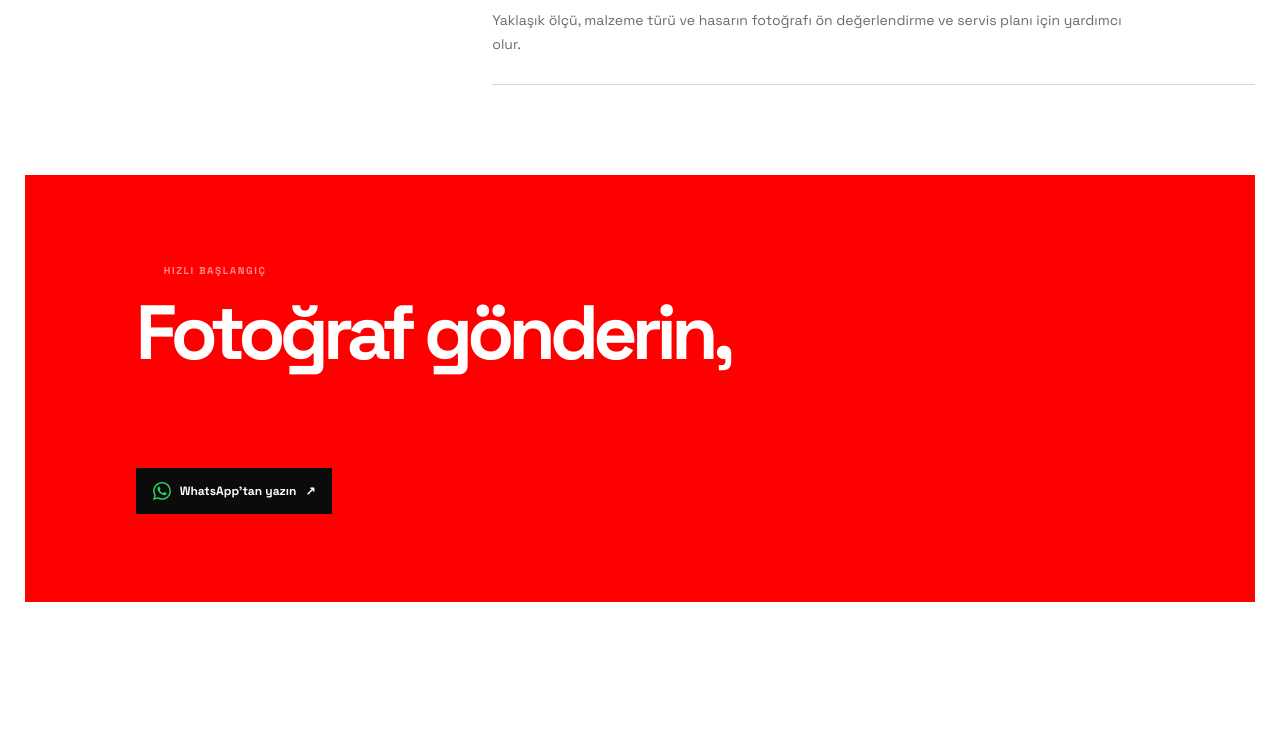
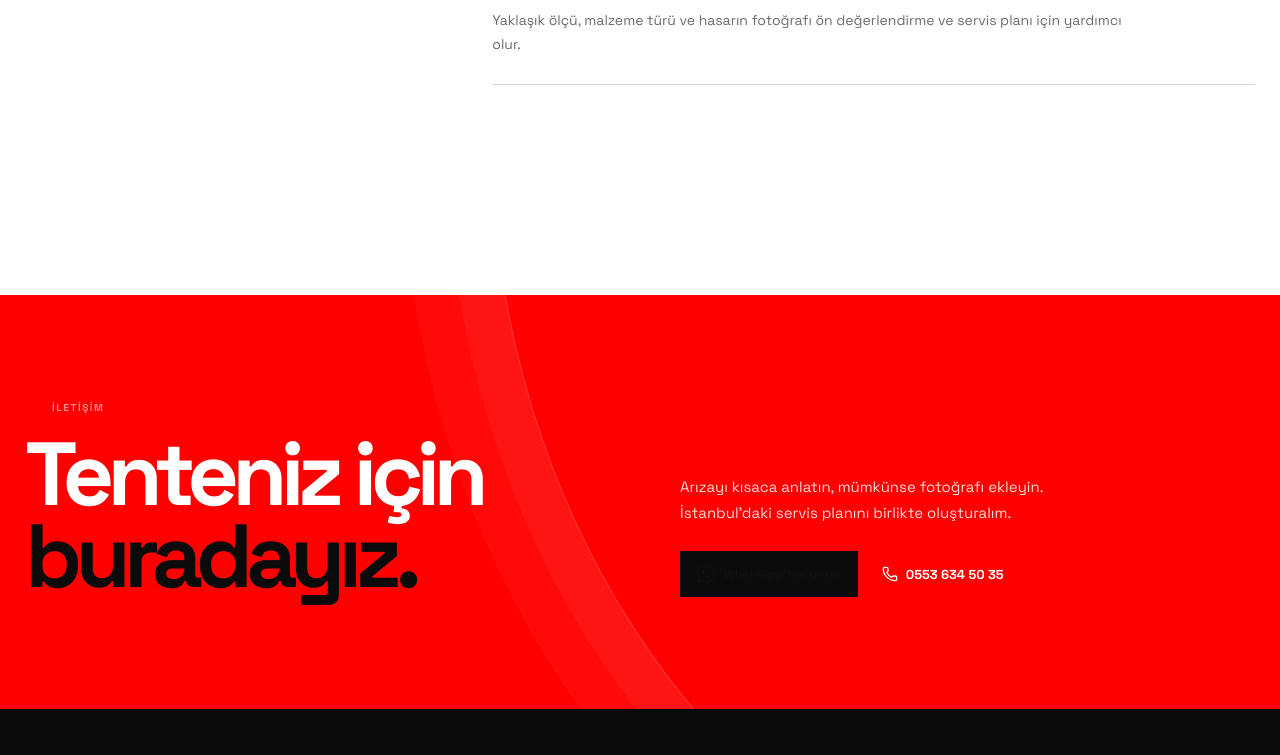
Before and after one commit to FlyingGrasss/tentetamiri, a Next.js app: page /hizmetler/branda-tamiri in a window 1280 px wide. Shown: the part 2028-2783 px from the top of the page. Before the commit the page ends 2750 px from the top, so only its background shows below. Built offline with nearby package versions, Linux system fonts and the light colour scheme; grey boxes are pictures that could not be loaded.

Commit message:
Polish heading spacing WhatsApp actions and shared footer

```diff
--- a/app/globals.css
+++ b/app/globals.css
@@ -345,6 +345,7 @@ a:focus-visible {
 .hero h1 {
   max-width: 570px;
   font-size: clamp(55px, 7.4vw, 112px);
+  line-height: 0.96;
 }
 
 .hero-wordmark {
@@ -395,6 +396,27 @@ a:focus-visible {
 .red-button:hover {
   background: var(--red-dark);
   transform: translateY(-2px);
+}
+
+.whatsapp-button {
+  border-color: #25d366;
+  background: #25d366;
+  color: #101010;
+}
+
+.whatsapp-button .whatsapp-icon {
+  color: #101010;
+}
+
+.whatsapp-button:hover {
+  border-color: #fff;
+  background: #fff;
+  color: #25d366;
+  transform: translateY(-2px);
+}
+
+.whatsapp-button:hover .whatsapp-icon {
+  color: #25d366;
 }
 
 .hero-link,
@@ -735,6 +757,7 @@ a:focus-visible {
   color: #fff;
   max-width: 390px;
   font-size: clamp(60px, 8vw, 104px);
+  line-height: 0.96;
 }
 
 .systems-intro > p:not(.section-label) {
--- a/app/hizmetler/[slug]/page.tsx
+++ b/app/hizmetler/[slug]/page.tsx
@@ -3,7 +3,7 @@ import Image from "next/image";
 import Link from "next/link";
 import { notFound } from "next/navigation";
 import SiteHeader from "@/components/SiteHeader";
-import WhatsAppIcon from "@/components/WhatsAppIcon";
+import SiteFooter from "@/components/SiteFooter";
 import { getSeoService, seoServices, servicePath } from "@/lib/seo-content";
 
 const siteUrl = "https://www.tentetamiri.com.tr";
@@ -86,10 +86,10 @@ export default async function ServiceDetailPage({ params }: Props) {
               <div><p className="section-label"><span>03</span> Sık sorulanlar</p><h2 id="faq-title">Sorularınız<br /><em>cevaplansın.</em></h2></div>
               <div className="seo-detail-faq-list">{service.faqs.map((faq) => <div key={faq.question}><h3>{faq.question}</h3><p>{faq.answer}</p></div>)}</div>
             </section>
-            <section className="seo-detail-cta"><p className="section-label section-label-light"><span>04</span> Hızlı başlangıç</p><h2>Fotoğraf gönderin,<br /><em>servisi netleştirelim.</em></h2><a className="red-button" href={`https://wa.me/905536345035?text=${encodeURIComponent(`${service.title} için fotoğraf gönderip fiyat almak istiyorum.`)}`} target="_blank" rel="noreferrer"><WhatsAppIcon size={18} className="whatsapp-icon" /> WhatsApp&apos;tan yazın <span aria-hidden="true">↗</span></a></section>
           </article>
         </div>
       </main>
+      <SiteFooter />
     </>
   );
 }
--- a/app/hizmetler/page.tsx
+++ b/app/hizmetler/page.tsx
@@ -2,7 +2,7 @@ import type { Metadata } from "next";
 import Image from "next/image";
 import Link from "next/link";
 import SiteHeader from "@/components/SiteHeader";
-import WhatsAppIcon from "@/components/WhatsAppIcon";
+import SiteFooter from "@/components/SiteFooter";
 import { servicePath, seoServices } from "@/lib/seo-content";
 
 const siteUrl = "https://www.tentetamiri.com.tr";
@@ -79,13 +79,8 @@ export default function ServicesPage() {
             </div>
           </div>
         </section>
-        <section className="seo-page-cta">
-          <div className="container seo-page-cta-inner">
-            <div><p className="section-label section-label-light"><span>03</span> Hızlı başlangıç</p><h2>Fotoğrafı gönderin,<br /><em>önce sorunu anlayalım.</em></h2></div>
-            <a className="red-button" href="https://wa.me/905536345035?text=Merhaba%2C%20hangi%20tente%20servisine%20ihtiyac%C4%B1m%20oldu%C4%9Funu%20payla%C5%9Fmak%20istiyorum." target="_blank" rel="noreferrer"><WhatsAppIcon size={18} className="whatsapp-icon" /> WhatsApp&apos;tan yazın <span aria-hidden="true">↗</span></a>
-          </div>
-        </section>
       </main>
+      <SiteFooter />
     </>
   );
 }
--- a/app/page.tsx
+++ b/app/page.tsx
@@ -1,20 +1,18 @@
 "use client";
 
 import Image from "next/image";
-import Link from "next/link";
 import {
   ArrowDownRight,
   ArrowUpRight,
   Check,
   ChevronDown,
-  Phone,
 } from "lucide-react";
 import SiteHeader from "@/components/SiteHeader";
+import SiteFooter from "@/components/SiteFooter";
 import WhatsAppIcon from "@/components/WhatsAppIcon";
 import { useState } from "react";
 
 const SITE_ROOT = "https://www.tentetamiri.com.tr";
-const PHONE = "+905536345035";
 const PHONE_LABEL = "0553 634 50 35";
 const whatsappHref = (message: string) => `https://wa.me/905536345035?text=${encodeURIComponent(message)}`;
 
@@ -110,21 +108,6 @@ const questions = [
   },
 ];
 
-function SiteLogo({ dark = false }: { dark?: boolean }) {
-  return (
-    <Link className={dark ? "site-logo site-logo-dark" : "site-logo"} href="/" aria-label="Tente Tamiri İstanbul">
-      <Image
-        src={SITE_ROOT + "/image/logo.png"}
-        alt="Tente Tamiri logo"
-        width={278}
-        height={130}
-        unoptimized
-        priority
-      />
-    </Link>
-  );
-}
-
 function Hero() {
   const item = showcaseItems[0];
 
@@ -147,7 +130,7 @@ function Hero() {
               Tente, pergola, branda ve çadır sistemleri için hızlı ve doğru servis.
             </p>
             <div className="hero-actions">
-              <a className="red-button" href={whatsappHref("Merhaba, tente tamiri için fotoğraf gönderip fiyat almak istiyorum.")} target="_blank" rel="noreferrer">
+              <a className="red-button whatsapp-button" href={whatsappHref("Merhaba, tente tamiri için fotoğraf gönderip fiyat almak istiyorum.")} target="_blank" rel="noreferrer">
                 <WhatsAppIcon size={18} className="whatsapp-icon" />
                 WhatsApp&apos;tan fotoğraf gönderin
               </a>
@@ -223,7 +206,7 @@ function Systems() {
       <div className="container systems-grid">
         <div className="systems-intro">
           <p className="section-label section-label-light"><span>03</span> Tente sistemleri</p>
-          <h2>İyi gölge,<br /><em>iyi<br />detaydır.</em></h2>
+          <h2>İyi gölge,<br /><em>iyi detaydır.</em></h2>
           <p>
             Bir kumaş, bir motor veya bir bağlantı noktasındaki küçük sorun bütün sistemi etkileyebilir. Doğru parçayı bulur, sağlam olanı koruruz.
           </p>
@@ -319,27 +302,6 @@ function Faq() {
   );
 }
 
-function Contact() {
-  return (
-    <section className="contact-section" id="iletisim">
-      <div className="contact-lines" aria-hidden="true" />
-      <div className="container contact-grid">
-        <div>
-          <p className="section-label section-label-light"><span>07</span> İletişim</p>
-          <h2>Tenteniz için<br /><em>buradayız.</em></h2>
-        </div>
-        <div className="contact-copy">
-          <p>Arızayı kısaca anlatın, mümkünse fotoğrafı ekleyin. İstanbul&apos;daki servis planını birlikte oluşturalım.</p>
-          <div className="contact-actions">
-            <a className="red-button" href={whatsappHref("Merhaba, tente servisiniz için fotoğraf ve fiyat bilgisi almak istiyorum.")} target="_blank" rel="noreferrer"><WhatsAppIcon size={18} className="whatsapp-icon" /> WhatsApp&apos;tan yazın</a>
-            <a className="contact-phone" href={"tel:" + PHONE}><Phone size={16} aria-hidden="true" /> {PHONE_LABEL}</a>
-          </div>
-        </div>
-      </div>
-    </section>
-  );
-}
-
 export default function HomePage() {
   return (
     <main>
@@ -350,15 +312,7 @@ export default function HomePage() {
       <ServiceIndex />
       <Process />
       <Faq />
-      <Contact />
-      <footer className="site-footer">
-        <div className="container footer-main">
-          <SiteLogo dark />
-          <p>İstanbul&apos;da tente tamiri, montaj ve bakım.<br />Gölgenizi yeniden kuruyoruz.</p>
-          <div className="footer-links"><a href="#hizmetler">Hizmetler</a><a href="#sistemler">Sistemler</a><a href="#sss">SSS</a><a href={"tel:" + PHONE}>Ara</a></div>
-        </div>
-        <div className="container footer-bottom"><span>© {new Date().getFullYear()} Tente Tamiri İstanbul</span><span>İstanbul / Türkiye</span><span><a href={SITE_ROOT} target="_blank" rel="noreferrer">tentetamiri.com.tr</a></span></div>
-      </footer>
+      <SiteFooter />
     </main>
   );
 }
--- /dev/null
+++ b/components/SiteFooter.tsx
@@ -0,0 +1,54 @@
+import Image from "next/image";
+import Link from "next/link";
+import { Phone } from "lucide-react";
+import WhatsAppIcon from "@/components/WhatsAppIcon";
+
+const SITE_ROOT = "https://www.tentetamiri.com.tr";
+const PHONE = "+905536345035";
+const PHONE_LABEL = "0553 634 50 35";
+const whatsappHref = (message: string) => `https://wa.me/905536345035?text=${encodeURIComponent(message)}`;
+
+function SiteLogo() {
+  return (
+    <Link className="site-logo site-logo-dark" href="/" aria-label="Tente Tamiri İstanbul">
+      <Image
+        src={SITE_ROOT + "/image/logo.png"}
+        alt="Tente Tamiri logo"
+        width={278}
+        height={130}
+        unoptimized
+      />
+    </Link>
+  );
+}
+
+export default function SiteFooter() {
+  return (
+    <>
+      <section className="contact-section" id="iletisim">
+        <div className="contact-lines" aria-hidden="true" />
+        <div className="container contact-grid">
+          <div>
+            <p className="section-label section-label-light"><span>07</span> İletişim</p>
+            <h2>Tenteniz için<br /><em>buradayız.</em></h2>
+          </div>
+          <div className="contact-copy">
+            <p>Arızayı kısaca anlatın, mümkünse fotoğrafı ekleyin. İstanbul&apos;daki servis planını birlikte oluşturalım.</p>
+            <div className="contact-actions">
+              <a className="red-button whatsapp-button" href={whatsappHref("Merhaba, tente servisiniz için fotoğraf ve fiyat bilgisi almak istiyorum.")} target="_blank" rel="noreferrer"><WhatsAppIcon size={18} className="whatsapp-icon" /> WhatsApp&apos;tan yazın</a>
+              <a className="contact-phone" href={`tel:${PHONE}`}><Phone size={16} aria-hidden="true" /> {PHONE_LABEL}</a>
+            </div>
+          </div>
+        </div>
+      </section>
+      <footer className="site-footer">
+        <div className="container footer-main">
+          <SiteLogo />
+          <p>İstanbul&apos;da tente tamiri, montaj ve bakım.<br />Gölgenizi yeniden kuruyoruz.</p>
+          <div className="footer-links"><Link href="/#hizmetler">Hizmetler</Link><Link href="/#sistemler">Sistemler</Link><Link href="/#sss">SSS</Link><a href={`tel:${PHONE}`}>Ara</a></div>
+        </div>
+        <div className="container footer-bottom"><span>© {new Date().getFullYear()} Tente Tamiri İstanbul</span><span>İstanbul / Türkiye</span><span><a href={SITE_ROOT} target="_blank" rel="noreferrer">tentetamiri.com.tr</a></span></div>
+      </footer>
+    </>
+  );
+}
--- a/components/SiteHeader.tsx
+++ b/components/SiteHeader.tsx
@@ -54,7 +54,7 @@ export default function SiteHeader() {
             <small>İSTANBUL GENELİ SERVİS</small>
           </Link>
           <div className="header-actions">
-            <a className="header-call" href={whatsappHref("Merhaba, tente servisi için bilgi almak istiyorum.")} target="_blank" rel="noreferrer">
+            <a className="header-call whatsapp-button" href={whatsappHref("Merhaba, tente servisi için bilgi almak istiyorum.")} target="_blank" rel="noreferrer">
               <WhatsAppIcon size={17} className="whatsapp-icon" />
               <span>WhatsApp</span>
             </a>
```
